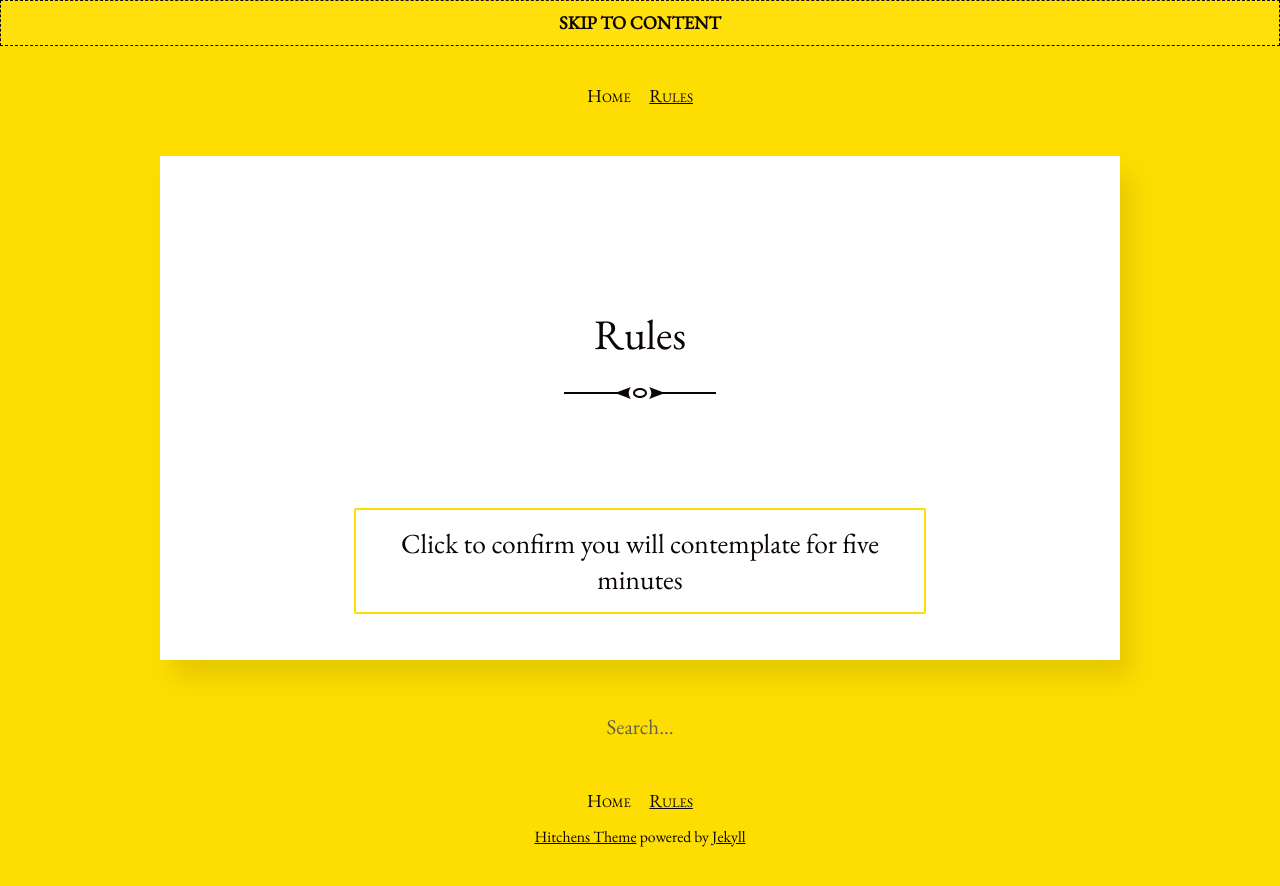
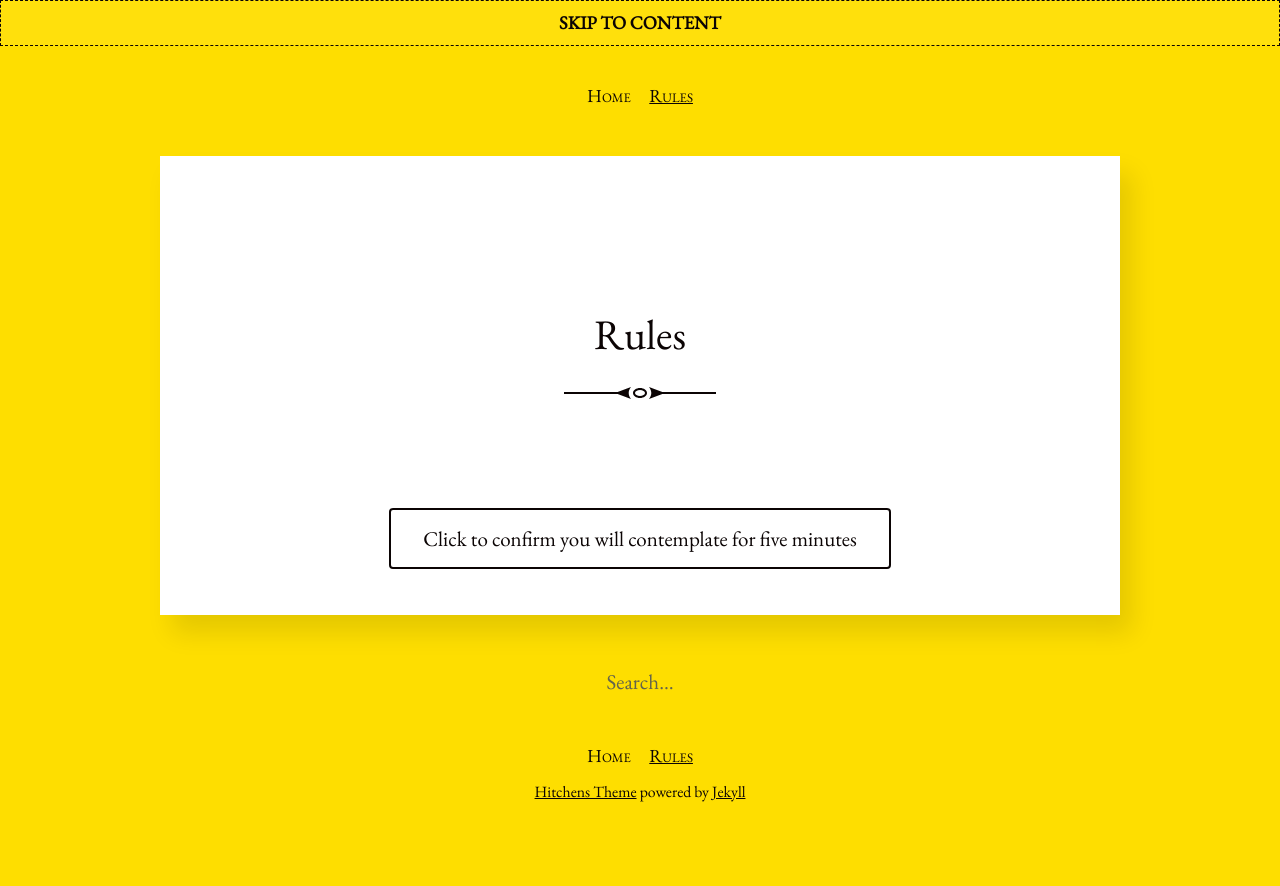
Before and after one commit to zenna/canyoupleaseappreciatethis, a Jekyll site: the page built from rules.md, in a window 1280 px wide. Shown: the top 886 px of the page. Built offline with Jekyll 4.4.1, drawn with Linux system fonts in a browser that asks for light colours.

Commit message:
Update _article.scss

```diff
--- a/_sass/_article.scss
+++ b/_sass/_article.scss
@@ -66,31 +66,31 @@
 
 .button {
   background-color: white;
-  border: 2px solid $brand-color;
+  border: 2px solid $text-color;
   color: $text-color;
   padding: 15px 32px;
   text-align: center;
   text-decoration: none;
   display: inline-block;
-  border-radius: 2px;
+  border-radius: 4px;
   margin: 4px 2px;
   cursor: grab;
   font-family: $font-family;
-  font-size: 1.3125em;
+  font-size: 1em;
 }
 
 .button:hover {
   background-color: white;
-  border: 2px solid $brand-color;
+  border: 2px solid $text-color;
   color: $text-color;
   padding: 15px 32px;
   text-align: center;
   text-decoration: none;
   display: inline-block;
-  border-radius: 2px;
+  border-radius: 4px;
   margin: 4px 2px;
   cursor: grab;
   font-family: $font-family;
-  font-size: 1.3125em;
-  box-shadow: 0 12px 16px 0 rgba(0,0,0,0.24), 0 17px 50px 0 rgba(0,0,0,0.19);
+  font-size: 1em;
+  box-shadow: 0 4px 4px 0 rgba(0,0,0,0.24), 0 4px 4px 0 rgba(0,0,0,0.19);
 }
```
